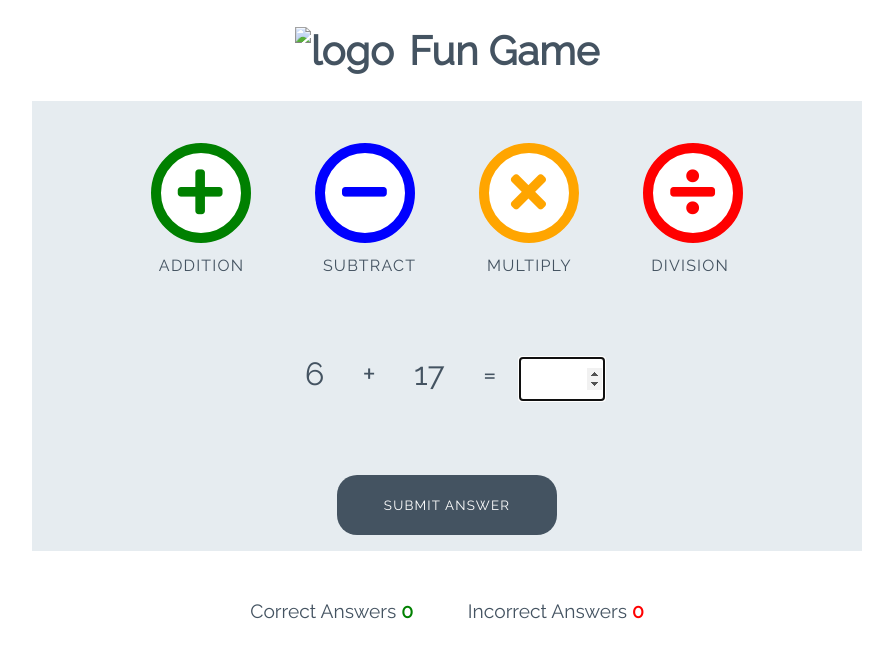
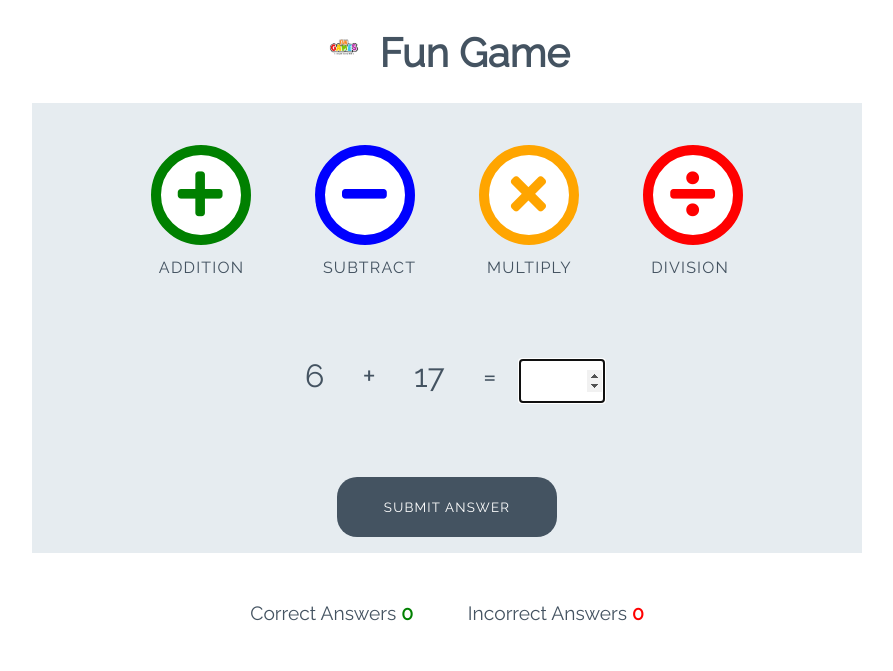
Before and after one commit to neerojstha/Funtastic-Game, a plain HTML site: page index.html in a window 1280 px wide. Shown: the whole page, without its empty margins (193-1086 px from the left). Drawn offline with Linux system fonts and the light colour scheme.

Commit message:
design added successfully

```diff
--- a/index.html
+++ b/index.html
@@ -14,7 +14,7 @@
     <title>Fun Game</title>
 </head>
     <h1 class="heading">
-        <img class="logo" src="assets/images/logo.png" alt="logo"> Fun Game
+        <img class="logo" src="assets/images/fungame.png" alt="logo"> Fun Game
     </h1>
 
     <div class="game-area">
```
Also changed, not shown: assets/images/fungame.png (added).
